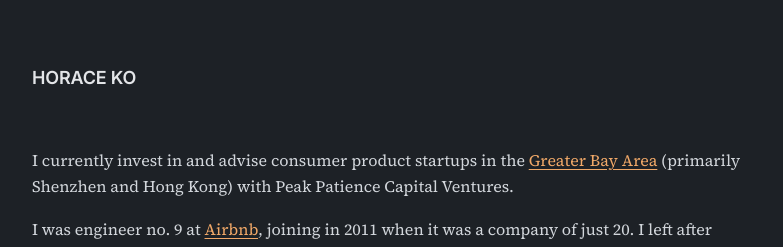
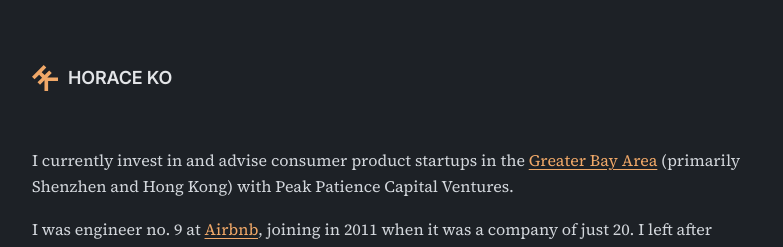
Before and after one commit to horaceko/horaceko.github.io, a Jekyll site: the page built from index.md, in a window 1280 px wide. Shown: the top 247 px of the page, without its empty margins (248-1031 px from the left). Built offline with Jekyll 4.4.1, drawn with Linux system fonts in a browser that asks for light colours.

Commit message:
Add HK logo to header and SVG favicon
Co-Authored-By: Claude Opus 5.5 <noreply@anthropic.com>
Claude-Session: https://claude.ai/code/session_01JeQXvABC3KeHNkNktvXVh7

```diff
--- a/_layouts/default.html
+++ b/_layouts/default.html
@@ -12,12 +12,13 @@
   <link rel="stylesheet" href="https://cdnjs.cloudflare.com/ajax/libs/font-awesome/6.5.2/css/fontawesome.min.css">
   <link rel="stylesheet" href="https://cdnjs.cloudflare.com/ajax/libs/font-awesome/6.5.2/css/brands.min.css">
   <link rel="stylesheet" href="https://cdnjs.cloudflare.com/ajax/libs/font-awesome/6.5.2/css/solid.min.css">
+  <link rel="icon" type="image/svg+xml" href="{{ '/favicon.svg' | relative_url }}">
   <link rel="stylesheet" href="{{ '/assets/css/main.css' | relative_url }}">
 </head>
 <body>
   <div class="wrap">
     <header class="site-header">
-      <a class="site-title" href="{{ '/' | relative_url }}">{{ site.title }}</a>
+      <a class="site-title" href="{{ '/' | relative_url }}">{% include logo.svg %}<span>{{ site.title }}</span></a>
     </header>
     <main>
       {{ content }}
--- a/assets/css/main.css
+++ b/assets/css/main.css
@@ -46,11 +46,15 @@ a:hover { text-decoration: underline; text-underline-offset: 3px; }
   display: flex;
   flex-wrap: wrap;
   justify-content: space-between;
-  align-items: baseline;
+  align-items: center;
   gap: 16px;
   margin-bottom: 56px;
 }
-.site-title { font-size: 18px; font-weight: 600; letter-spacing: -0.01em; text-transform: uppercase; }
+.site-title { display: inline-flex; align-items: center; gap: 10px; font-size: 18px; font-weight: 600; letter-spacing: -0.01em; text-transform: uppercase; }
+.site-title:hover { text-decoration: none; }
+.site-title:hover span { text-decoration: underline; text-underline-offset: 3px; }
+/* Logo colour: change .site-logo color. Favicon colours live in /favicon.svg (a favicon can't read this stylesheet). */
+.site-logo { width: 26px; height: 26px; flex: none; color: var(--accent); }
 .site-nav { display: flex; gap: 24px; font-size: 15px; }
 .site-nav a { color: var(--muted); }
 .site-nav a.active { color: var(--accent); }
```
Also changed, not shown: _includes/logo.svg (added), favicon.svg (added).
